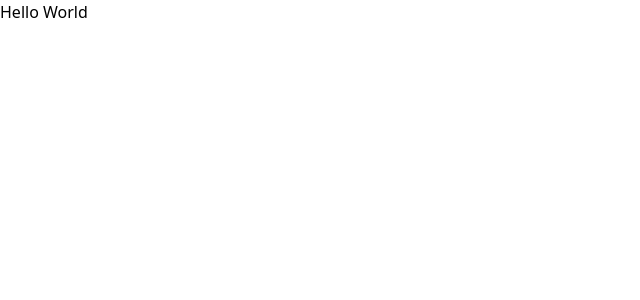
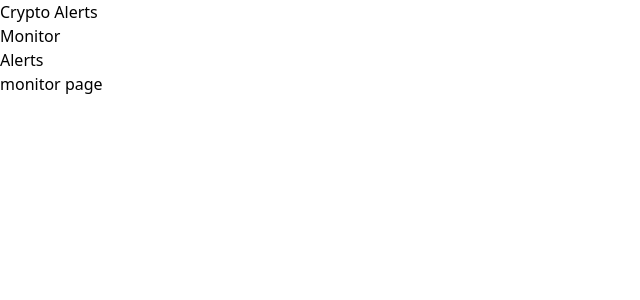
Before and after one commit to AdamGonda/apexlab-homework, a React (Vite) app: page / in a window 1280 px wide. Shown: the top 300 px of the page, without its empty margins (0-640 px from the left). Built offline with nearby package versions, Linux system fonts and the light colour scheme.

Commit message:
add router and routes

```diff
--- a/package.json
+++ b/package.json
@@ -11,7 +11,8 @@
   },
   "dependencies": {
     "react": "^18.3.1",
-    "react-dom": "^18.3.1"
+    "react-dom": "^18.3.1",
+    "react-router-dom": "^6.26.2"
   },
   "devDependencies": {
     "@eslint/js": "^9.9.0",
--- /dev/null
+++ b/src/components/error-page.tsx
@@ -0,0 +1,27 @@
+import { isRouteErrorResponse, useRouteError } from "react-router-dom";
+
+export const ErrorPage = () => {
+  const error = useRouteError();
+  let errorMessage: string;
+
+  if (isRouteErrorResponse(error)) {
+    errorMessage = error.statusText
+  } else if (error instanceof Error) {
+    errorMessage = error.message;
+  } else if (typeof error === 'string') {
+    errorMessage = error;
+  } else {
+    console.error(error);
+    errorMessage = 'Unknown error';
+  }
+
+  return (
+    <div >
+      <h1>Oops!</h1>
+      <p>Sorry, an unexpected error has occurred.</p>
+      <p>
+        <i>{errorMessage}</i>
+      </p>
+    </div>
+  );
+}
--- a/src/main.tsx
+++ b/src/main.tsx
@@ -1,10 +1,10 @@
 import { StrictMode } from 'react'
 import { createRoot } from 'react-dom/client'
-import { App } from './App'
 import './index.css'
+import { Router } from './routes/router'
 
 createRoot(document.getElementById('root')!).render(
   <StrictMode>
-    <App />
+    <Router />
   </StrictMode>,
 )
--- /dev/null
+++ b/src/routes/root.tsx
@@ -0,0 +1,31 @@
+import { Link, Outlet } from "react-router-dom";
+import { useLocation } from 'react-router-dom';
+
+export const Root = () => {
+  const location = useLocation();
+
+  return (
+      <div className="flex flex-col min-h-screen bg-gray-900 text-white">
+        <header className="bg-gray-800 p-4">
+          <nav className="container mx-auto flex justify-between items-center">
+            <h1 className="text-2xl font-bold">Crypto Alerts</h1>
+            <ul className="flex space-x-4">
+              <li>
+                <Link to="/" className={`hover:text-gray-300 ${location.pathname === '/' ? 'underline' : ''}`}>
+                  Monitor
+                </Link>
+              </li>
+              <li>
+                <Link to="/alerts" className={`hover:text-gray-300 ${location.pathname === '/alerts' ? 'underline' : ''}`}>
+                  Alerts
+                </Link>
+              </li>
+            </ul>
+          </nav>
+        </header>
+        <main id="detail" className="flex-grow container mx-auto p-4" >
+          <Outlet />
+        </main>
+      </div>
+  );
+};
--- /dev/null
+++ b/src/routes/router.tsx
@@ -0,0 +1,28 @@
+import {
+  createBrowserRouter,
+  RouterProvider,
+} from "react-router-dom";
+import { Root } from "./root";
+import { ErrorPage } from "../components/error-page";
+
+export const Router = () => {
+  const router = createBrowserRouter([
+    {
+      path: "/",
+      element: <Root />,
+      errorElement: <ErrorPage />,
+      children: [
+        {
+          path: "/",
+          element: <h1>monitor page</h1>,
+        },
+        {
+          path: "/alerts",
+          element: <h1>alert page</h1>,
+        },
+      ],
+    },
+  ]);
+
+  return <RouterProvider router={router} />;
+};
```
Also changed, not shown: 1 other file (tests, documents, lock files or other folders).
